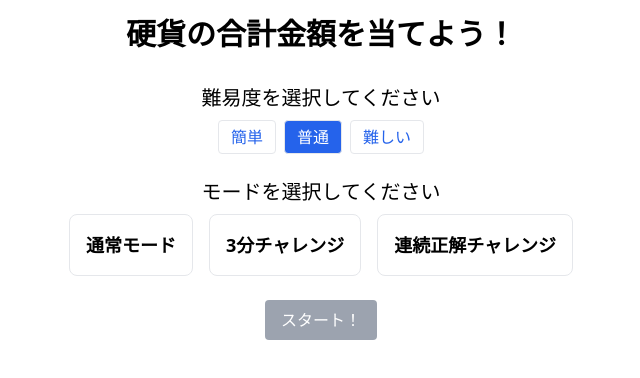
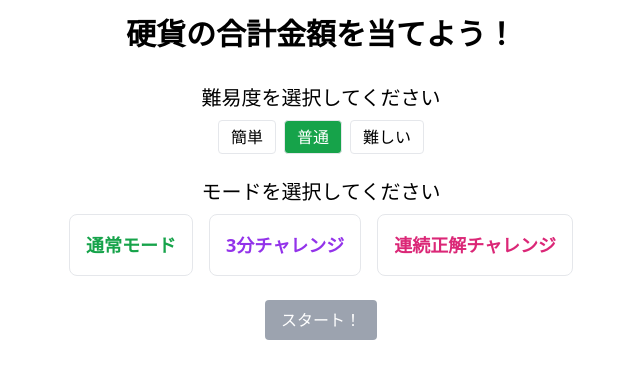
Before and after one commit to kemickoko/coin-game, a React (Vite) app: page / in a window 1280 px wide. Shown: the top 378 px of the page, without its empty margins (319-959 px from the left). Built offline with nearby package versions, Linux system fonts and the light colour scheme.

Commit message:
色の修正

```diff
--- a/src/components/DifficultySelector/DifficultySelector.tsx
+++ b/src/components/DifficultySelector/DifficultySelector.tsx
@@ -12,7 +12,9 @@ export const DifficultySelector = ({ difficulty, onSelect }: Props) => {
         <button
           key={key}
           className={`px-3 py-1 rounded border ${
-            difficulty === key ? 'bg-blue-600 text-white' : 'bg-white text-blue-600'
+            difficulty === key
+              ? `bg-${DifficultyConfig[key].color}-600 text-white`
+              : `bg-white text-${DifficultyConfig[key].color}-600`
           }`}
           onClick={() => onSelect(key)}
         >
--- a/src/components/DifficultySelector/difficultyConfig.ts
+++ b/src/components/DifficultySelector/difficultyConfig.ts
@@ -4,14 +4,16 @@ export const DifficultyConfig = {
   easy: {
     range: [3, 7] as const,
     label: '簡単',
-    // もし必要なら他の設定もここに追加
+    color: 'blue',
   },
   normal: {
     range: [10, 20] as const,
     label: '普通',
+    color: 'green',
   },
   hard: {
     range: [25, 35] as const,
     label: '難しい',
+    color: 'red',
   },
 } as const;
--- a/src/components/ModeSelector/ModeSelector.tsx
+++ b/src/components/ModeSelector/ModeSelector.tsx
@@ -1,5 +1,6 @@
 import React from 'react';
 import type { ModeSelectorProps } from '@/components/ModeSelector/modeConfig';
+import { selectedClassMap, unselectedClassMap } from '@/styles/colorClasses';
 
 export const ModeSelector: React.FC<ModeSelectorProps> = ({
   options,
@@ -15,10 +16,8 @@ export const ModeSelector: React.FC<ModeSelectorProps> = ({
             <button
               key={id}
               onClick={() => onSelect(id)}
-              className={`flex flex-col items-center p-4 rounded-lg border
-                transition
-                ${isSelected ? `bg-${color}-600 text-white` : `bg-white text-${color}-600 hover:bg-${color}-100`}
-                focus:outline-none focus:ring-2 focus:ring-${color}-400`}
+              className={`flex flex-col items-center p-4 rounded-lg border transition focus:outline-none focus:ring-2 ${
+                isSelected ? selectedClassMap[color] : unselectedClassMap[color]}`}
               style={{ minWidth: 120 }}
               aria-pressed={isSelected}
             >
--- a/src/components/ModeSelector/modeConfig.ts
+++ b/src/components/ModeSelector/modeConfig.ts
@@ -1,11 +1,12 @@
 import type { ReactNode } from 'react';
+import { selectedClassMap } from '@/styles/colorClasses';
 
 export type ChallengeMode = 'normal' | 'timer' | 'streak';
 
 export type ModeOption = {
   id: ChallengeMode;
   label: string;
-  color: 'green' | 'purple' | 'pink' | string;
+  color: keyof typeof selectedClassMap;
   description?: string;
   icon?: ReactNode;
 };
--- /dev/null
+++ b/src/styles/colorClasses.ts
@@ -0,0 +1,11 @@
+export const selectedClassMap = {
+  green: 'bg-green-600 text-white focus:ring-green-400',
+  purple: 'bg-purple-600 text-white focus:ring-purple-400',
+  pink: 'bg-pink-600 text-white focus:ring-pink-400',
+} as const;
+
+export const unselectedClassMap = {
+  green: 'bg-white text-green-600 hover:bg-green-100',
+  purple: 'bg-white text-purple-600 hover:bg-purple-100',
+  pink: 'bg-white text-pink-600 hover:bg-pink-100',
+} as const;
```
